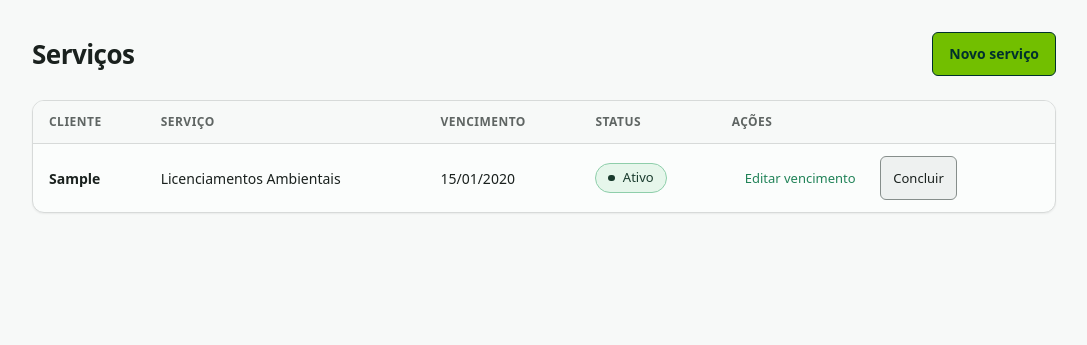
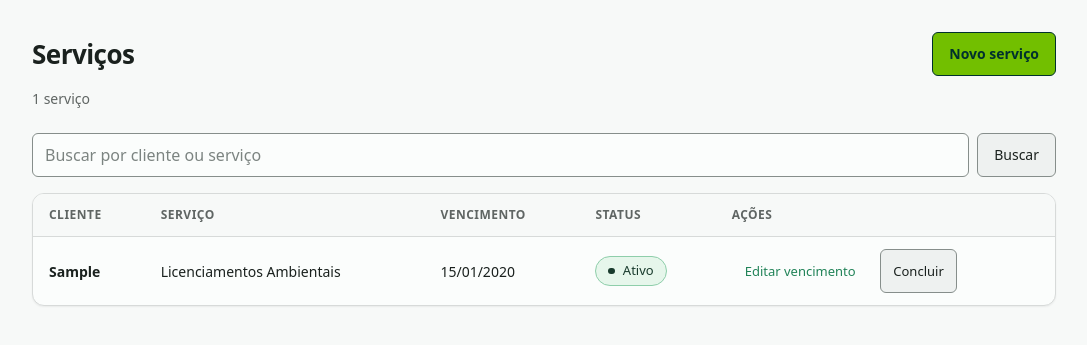
Before and after one commit to jeancarlo217/notification-system, a Django app: page // in a window 1280 px wide. Shown: the part 69-414 px from the top of the page, without its empty margins (96-1183 px from the left). Run offline with Django 5.2, Linux system fonts and the light colour scheme; data comes from the database, SQL or seed files in the repository; tables that the repository leaves empty hold one stand-in row (values such as "Sample post"); parts of the project's set-up code (start-up, migrations or seed data) failed here and were passed over; some libraries are stand-ins or nearby versions.

Commit message:
feat(list): search and pages in the service list
The list printed every row and offered no way to find one. That is fine for
the thirty records it holds today and stops being fine at the first hundred,
and finding one client meant reading the whole table.

The search covers the client name and the catalogue service name in one
term, because those are the two things anybody looking at this table is
looking for. It filters through the join the listing already selects, so a
searched page costs the same queries as an unsearched one, which is the rule
of foundation section 8 and is asserted rather than assumed.

Twenty rows per page, ordered by the nearest deadline first, so page one
carries the reason the tool exists. The term rides in every page link: a
link carrying only the page number would page through the whole table while
the box still showed the term. A page number that is not a number lands on
the first page and one past the end lands on the last, so a hand edited or
stale link never shows an error screen to somebody who only followed a link.

Known limit, recorded in specs/backlog.md and specs/log.md rather than
hidden: icontains on SQLite ignores letter case for ASCII and does not
ignore accents, so sao does not find Sao written with the tilde. Removing
that needs a stored normalized column on the record, not a query change.

The page size is a module constant and not an environment variable. I4
governs the business values the foundation names, which are the thresholds,
the number, the message template and the path segment, and how many rows
fill a screen is not one of them.

Verified with just gate (ruff, mypy --strict, 289 tests, gitleaks) and
against the running Compose stack.

Claude-Session: https://claude.ai/code/session_01QdvxzDP1zwZeLBek1RXvPY

```diff
--- a/core/templates/core/_styles.html
+++ b/core/templates/core/_styles.html
@@ -640,6 +640,67 @@ Measured ratios: specs/dependencies.md, B16 section.
     color: var(--text-low);
   }
 
+  /* The label is read aloud and never drawn: a placeholder alone leaves the box unnamed for a
+     screen reader, and a drawn label costs a line above a control everyone recognises. */
+  .visually-hidden {
+    position: absolute;
+    width: 1px;
+    height: 1px;
+    margin: -1px;
+    padding: 0;
+    overflow: hidden;
+    clip-path: inset(50%);
+    white-space: nowrap;
+  }
+
+  .search {
+    display: flex;
+    flex-wrap: wrap;
+    gap: var(--space-2);
+    margin-bottom: var(--space-4);
+  }
+
+  .search__input {
+    flex: 1 1 16rem;
+    min-height: var(--touch);
+    padding: var(--space-2) var(--space-3);
+    background: var(--panel);
+    border: 1px solid var(--control-border);
+    border-radius: var(--radius-3);
+    color: var(--text-high);
+    font-family: inherit;
+    font-size: var(--text-4);
+    line-height: 1.5;
+    transition: border-color 120ms ease, box-shadow 120ms ease;
+  }
+
+  .search__input:hover {
+    border-color: var(--control-border-hover);
+  }
+
+  .search__input::placeholder {
+    color: var(--text-placeholder);
+  }
+
+  .pager {
+    display: flex;
+    align-items: center;
+    justify-content: center;
+    flex-wrap: wrap;
+    gap: var(--space-3);
+    margin-top: var(--space-4);
+  }
+
+  .pager__status {
+    color: var(--text-low);
+    font-size: var(--text-3);
+  }
+
+  .is-disabled {
+    opacity: 0.5;
+    pointer-events: none;
+  }
+
   .empty {
     display: grid;
     justify-items: center;
--- a/core/templates/core/service_list.html
+++ b/core/templates/core/service_list.html
@@ -6,7 +6,23 @@
   <div class="page-head">
     <h1 class="page-head__title">Serviços</h1>
     <a class="btn btn--solid" href="{% url 'service-create' %}">Novo serviço</a>
+    {% if page.paginator.count %}
+      <p class="page-head__meta">
+        {{ page.paginator.count }} serviço{{ page.paginator.count|pluralize:"s" }}
+        {% if term %}encontrado{{ page.paginator.count|pluralize:"s" }} para "{{ term }}"{% endif %}
+      </p>
+    {% endif %}
   </div>
+
+  <form class="search" method="get" role="search">
+    <label class="visually-hidden" for="search-term">Buscar serviços</label>
+    <input class="search__input" id="search-term" type="search" name="q" value="{{ term }}"
+           placeholder="Buscar por cliente ou serviço" autocomplete="off">
+    <button class="btn btn--soft" type="submit">Buscar</button>
+    {% if term %}
+      <a class="btn btn--ghost" href="{% url 'service-list' %}">Limpar</a>
+    {% endif %}
+  </form>
 
   {% if services %}
     {% comment %}
@@ -50,6 +66,30 @@
         </tbody>
       </table>
     </div>
+
+    {% if page.paginator.num_pages > 1 %}
+      {% comment %}
+      The search term rides in every page link. A link that carries only the page number would
+      page through the whole table while the box still shows the term (B17).
+      {% endcomment %}
+      <nav class="pager" aria-label="Paginação">
+        {% if page.has_previous %}
+          <a class="btn btn--soft btn--sm" rel="prev"
+             href="?{% if term %}q={{ term|urlencode }}&amp;{% endif %}page={{ page.previous_page_number }}">Anterior</a>
+        {% else %}
+          <span class="btn btn--soft btn--sm is-disabled" aria-disabled="true">Anterior</span>
+        {% endif %}
+        <span class="pager__status" aria-current="page">
+          Página {{ page.number }} de {{ page.paginator.num_pages }}
+        </span>
+        {% if page.has_next %}
+          <a class="btn btn--soft btn--sm" rel="next"
+             href="?{% if term %}q={{ term|urlencode }}&amp;{% endif %}page={{ page.next_page_number }}">Próxima</a>
+        {% else %}
+          <span class="btn btn--soft btn--sm is-disabled" aria-disabled="true">Próxima</span>
+        {% endif %}
+      </nav>
+    {% endif %}
   {% else %}
     <div class="empty">
       <svg class="empty__icon" width="32" height="32" viewBox="0 0 24 24" fill="none"
@@ -58,8 +98,13 @@
         <path d="M4 7a2 2 0 0 1 2-2h12a2 2 0 0 1 2 2v12a2 2 0 0 1-2 2H6a2 2 0 0 1-2-2z"/>
         <path d="M4 10h16"/><path d="M8 3v4"/><path d="M16 3v4"/>
       </svg>
-      <p class="empty__text">Nenhum serviço cadastrado.</p>
-      <a class="btn btn--soft" href="{% url 'service-create' %}">Cadastrar serviço</a>
+      {% if term %}
+        <p class="empty__text">Nenhum serviço encontrado para "{{ term }}".</p>
+        <a class="btn btn--soft" href="{% url 'service-list' %}">Ver todos os serviços</a>
+      {% else %}
+        <p class="empty__text">Nenhum serviço cadastrado.</p>
+        <a class="btn btn--soft" href="{% url 'service-create' %}">Cadastrar serviço</a>
+      {% endif %}
     </div>
   {% endif %}
 {% endblock %}
--- a/core/views.py
+++ b/core/views.py
@@ -1,3 +1,5 @@
+from django.core.paginator import Page, Paginator
+from django.db.models import Q, QuerySet
 from django.http import HttpRequest, HttpResponse
 from django.shortcuts import get_object_or_404, redirect, render
 from django.views.decorators.http import require_POST
@@ -6,10 +8,35 @@ from core.audit import log_service_submission
 from core.forms import DueDateForm, ServiceRegistrationForm
 from core.models import Service
 
+SERVICES_PER_PAGE = 20
+
 
 def service_list(request: HttpRequest) -> HttpResponse:
+    term = request.GET.get("q", "").strip()
+    page = _page_of_services(_matching(term), request.GET.get("page"))
+    context = {"services": page.object_list, "page": page, "term": term}
+    return render(request, "core/service_list.html", context)
+
+
+def _matching(term: str) -> QuerySet[Service]:
+    """The listing, narrowed to ``term`` when there is one.
+
+    The catalogue name is reached through the join the listing already selects, so filtering on it
+    costs no extra query (foundation section 8).
+    """
     services = Service.objects.select_related("catalog_service").order_by("due_date", "pk")
-    return render(request, "core/service_list.html", {"services": services})
+    if not term:
+        return services
+    return services.filter(Q(client__icontains=term) | Q(catalog_service__name__icontains=term))
+
+
+def _page_of_services(services: QuerySet[Service], number: str | None) -> Page[Service]:
+    """The requested page, or the nearest one that exists.
+
+    ``get_page`` is what turns a hand edited or stale ``?page=`` into the first or the last page
+    instead of an error screen, which is the only behaviour an employee following a link can use.
+    """
+    return Paginator(services, SERVICES_PER_PAGE).get_page(number)
 
 
 def service_create(request: HttpRequest) -> HttpResponse:
```
Also changed, not shown: specs/backlog.md (+13 -0 lines), specs/log.md (+5 -0 lines), tests/test_list_browsing.py (added, +162 -0 lines).
